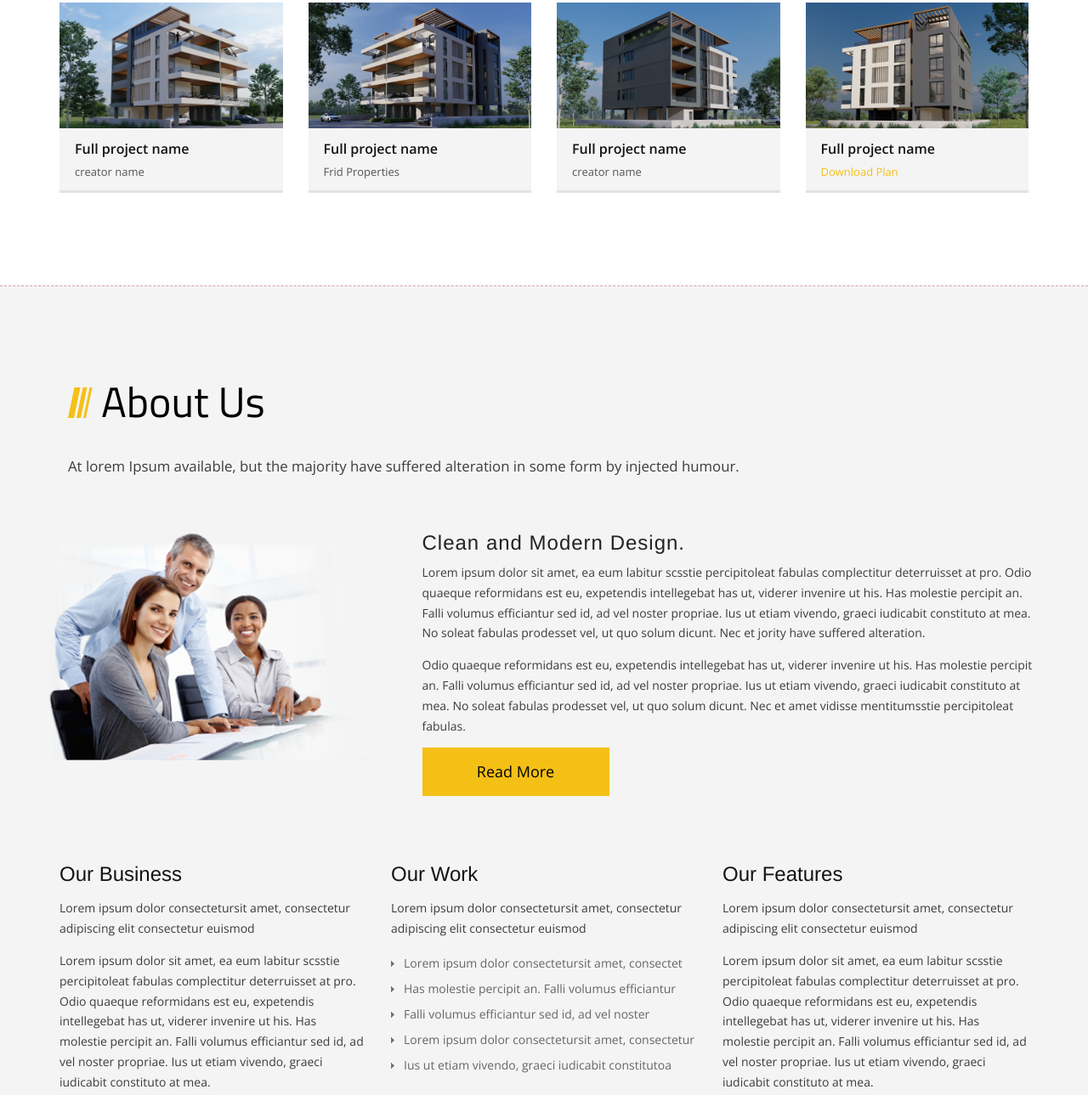
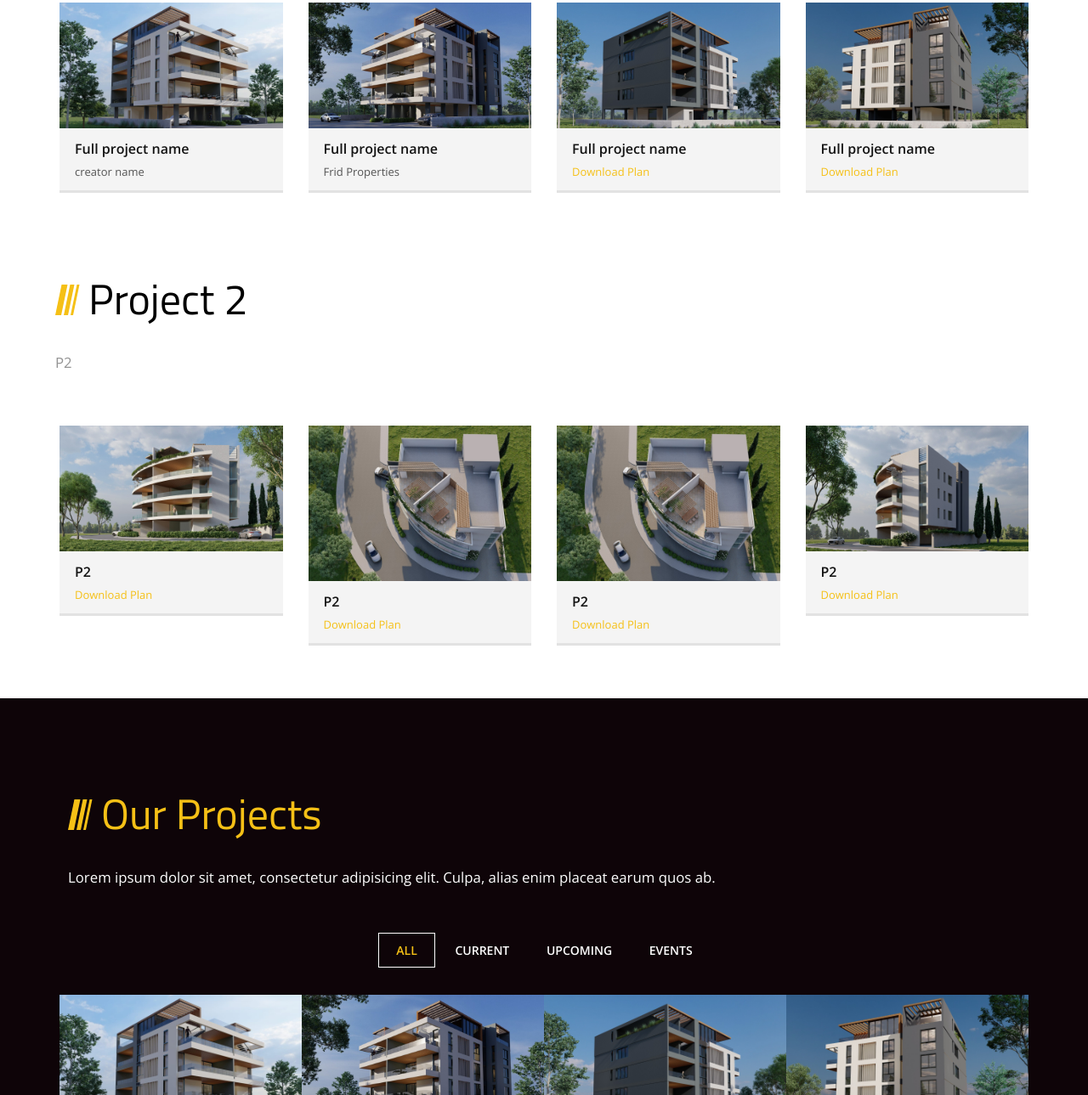
Before and after one commit to snehanathani/fp-responsive, a plain HTML site: page index.html in a window 1280 px wide. Shown: the part 952-2241 px from the top of the page at 85% size. Drawn offline with nearby package versions, Linux system fonts and the light colour scheme.

Commit message:
project changes

```diff
--- a/index.html
+++ b/index.html
@@ -48,8 +48,8 @@
           <ul class="nav navbar-nav" id="mainNav">
             <li class="active" id="firstLink"><a href="#home" class="scroll-link">Home</a></li>
             <li><a href="#upcomingProjects" class="scroll-link">Projects</a></li>
+            <li><a href="#work" class="scroll-link">Plans</a></li>
             <li><a href="#aboutUs" class="scroll-link">About Us</a></li>
-            <li><a href="#work" class="scroll-link">Plans</a></li>
             <li><a href="#contactUs" class="scroll-link">Contact Us</a></li>
           </ul>
         </div>
@@ -146,7 +146,9 @@
               <img src="images/3.jpg">
               <figcaption>
                 <span class="project-details">Full project name</span>
-                <span class="project-creator">creator name</span>
+                <span class="project-creator"><a href="images/Fplans.pdf" download>
+                  Download Plan
+                </a> </span>
               </figcaption>
             </figure>
           </div>
@@ -171,22 +173,23 @@
     </div>
     <br /><br />
     <div class="container">
-      <!--div class="row">
+      <div class="row">
     <div class="heading text-center">
-      <!-- Heading >
-      <h2>Current Projects</h2>
-      <p>At lorem Ipsum available, but the majority have suffered alteration in some form by injected humour.</p>
+      <!-- Heading -->
+      <h2>Project 2</h2>
+      <p>P2</p>
     </div>
 
     <div class="col-md-3 col-sm-6">
 
         <div class="project">
             <figure class="img-responsive">
-                <img src="images/img5.jpg">
+                <img src="images/p1.jpg">
                 <figcaption>
-                    <span class="project-details">Full project name</span>
-                    <span class="project-price"><strong>$100</strong></span>
-                    <span class="project-creator">creator name</span>
+                    <span class="project-details">P2</span>
+                    <span class="project-creator"><a href="images/fplan2.pdf" download>
+                      Download Plan
+                    </a> </span>
                 </figcaption>
             </figure>
         </div>
@@ -195,11 +198,12 @@
     <div class="col-md-3 col-sm-6">
         <div class="project">
             <figure class="img-responsive">
-                <img src="images/img6.jpg">
+                <img src="images/p2.jpg">
                 <figcaption>
-                    <span class="project-details">Full project name</span>
-                    <span class="project-price"><strong>$100</strong></span>
-                    <span class="project-creator">creator name</span>
+                  <span class="project-details">P2</span>
+                  <span class="project-creator"><a href="images/fplan2.pdf" download>
+                    Download Plan
+                  </a> </span>
                 </figcaption>
             </figure>
         </div>
@@ -209,11 +213,12 @@
     <div class="col-md-3 col-sm-6">
         <div class="project">
             <figure class="img-responsive">
-                <img src="images/img7.jpg">
+                <img src="images/p2.jpg">
                 <figcaption>
-                    <span class="project-details">Full project name</span>
-                    <span class="project-price"><strong>$100</strong></span>
-                    <span class="project-creator">creator name</span>
+                  <span class="project-details">P2</span>
+                  <span class="project-creator"><a href="images/fplan2.pdf" download>
+                    Download Plan
+                  </a> </span>
                 </figcaption>
             </figure>
         </div>
@@ -222,81 +227,22 @@
 	    <div class="col-ms-10 col-md-3">
         <div class="project">
             <figure class="img-responsive">
-                <img src="images/img8.jpg">
+                <img src="images/p3.jpg">
                 <figcaption>
-                    <span class="project-details">Full project name</span>
-                    <span class="project-price"><strong>$100</strong></span>
-                    <span class="project-creator">creator name</span>
+                  <span class="project-details">P2</span>
+                  <span class="project-creator"><a href="images/fplan2.pdf" download>
+                    Download Plan
+                  </a> </span>
                 </figcaption>
             </figure>
         </div>
-    </div-->
+    </div>
     </div>
     </div>
 
   </section>
-  <section id="aboutUs">
-    <div class="container">
-      <div class="heading text-center">
-        <!-- Heading -->
-        <h2>About Us</h2>
-        <p>At lorem Ipsum available, but the majority have suffered alteration in some form by injected humour.</p>
-      </div>
-      <div class="row feature design">
-        <div class="area1 columns right">
-          <h3>Clean and Modern Design.</h3>
-          <p>Lorem ipsum dolor sit amet, ea eum labitur scsstie percipitoleat fabulas complectitur deterruisset at pro.
-            Odio quaeque reformidans est eu, expetendis intellegebat has ut, viderer invenire ut his. Has molestie
-            percipit an. Falli volumus efficiantur sed id, ad vel noster propriae. Ius ut etiam vivendo, graeci
-            iudicabit constituto at mea. No soleat fabulas prodesset vel, ut quo solum dicunt.
-            Nec et jority have suffered alteration. </p>
-          <p>Odio quaeque reformidans est eu, expetendis intellegebat has ut, viderer invenire ut his. Has molestie
-            percipit an. Falli volumus efficiantur sed id, ad vel noster propriae. Ius ut etiam vivendo, graeci
-            iudicabit constituto at mea. No soleat fabulas prodesset vel, ut quo solum dicunt.
-            Nec et amet vidisse mentitumsstie percipitoleat fabulas. </p>
-          <a href="#" class="btn">Read More</a>
-        </div>
-        <div class="area2 columns feature-media left"> <img src="images/feature-img-1.png" alt="" width="100%"> </div>
-      </div>
-      <div class="row dataTxt">
-        <div class="col-md-4 col-sm-6">
-          <h4>Our Business</h4>
-          <p>Lorem ipsum dolor consectetursit amet, consectetur adipiscing elit consectetur euismod </p>
-          <p>Lorem ipsum dolor sit amet, ea eum labitur scsstie percipitoleat fabulas complectitur deterruisset at pro.
-            Odio quaeque reformidans est eu, expetendis intellegebat has ut, viderer invenire ut his. Has molestie
-            percipit an. Falli volumus efficiantur sed id, ad vel noster propriae. Ius ut etiam vivendo, graeci
-            iudicabit constituto at mea.</p>
 
-          <br>
-        </div>
 
-        <div class="col-md-4 col-sm-6">
-
-          <h4>Our Work</h4>
-          <p>Lorem ipsum dolor consectetursit amet, consectetur adipiscing elit consectetur euismod </p>
-          <ul class="listArrow">
-            <li>Lorem ipsum dolor consectetursit amet, consectet</li>
-            <li>Has molestie percipit an. Falli volumus efficiantur</li>
-            <li>Falli volumus efficiantur sed id, ad vel noster</li>
-            <li>Lorem ipsum dolor consectetursit amet, consectetur</li>
-            <li>Ius ut etiam vivendo, graeci iudicabit constitutoa</li>
-          </ul>
-        </div>
-
-        <div class="col-md-4 col-sm-6">
-          <h4>Our Features</h4>
-          <p>Lorem ipsum dolor consectetursit amet, consectetur adipiscing elit consectetur euismod </p>
-          <p>Lorem ipsum dolor sit amet, ea eum labitur scsstie percipitoleat fabulas complectitur deterruisset at pro.
-            Odio quaeque reformidans est eu, expetendis intellegebat has ut, viderer invenire ut his. Has molestie
-            percipit an. Falli volumus efficiantur sed id, ad vel noster propriae. Ius ut etiam vivendo, graeci
-            iudicabit constituto at mea.</p>
-
-          <br>
-        </div>
-
-      </div>
-    </div>
-  </section>
 
   <section id="work" class="page-section page">
     <div class="container text-center">
@@ -343,13 +289,71 @@
                   href="images/p3.jpg" class="fancybox"> <img src="images/p3.jpg" alt="">
                   <div class="overlay"> <span>Nullam a ullamcorper diam</span> </div>
                 </a> </li>
-              <li class="item web" style="position: absolute; left: 877px; top: 219px;"> <a href="images/1.jpg"
+              <li class="item web" style="position: absolute; left: 877px; top: 219px;"> <a href="images/p1.jpg"
                   class="fancybox"> <img src="images/1.jpg" alt="">
                   <div class="overlay"> <span>Etiam consequat</span> </div>
                 </a> </li>
             </ul>
           </div>
         </div>
+      </div>
+    </div>
+  </section>
+  <section id="aboutUs">
+    <div class="container">
+      <div class="heading text-center">
+        <!-- Heading -->
+        <h2>About Us</h2>
+        <p>At lorem Ipsum available, but the majority have suffered alteration in some form by injected humour.</p>
+      </div>
+      <div class="row feature design">
+        <div class="area1 columns right">
+          <h3>Clean and Modern Design.</h3>
+          <p>Lorem ipsum dolor sit amet, ea eum labitur scsstie percipitoleat fabulas complectitur deterruisset at pro.
+            Odio quaeque reformidans est eu, expetendis intellegebat has ut, viderer invenire ut his. Has molestie
+            percipit an. Falli volumus efficiantur sed id, ad vel noster propriae. Ius ut etiam vivendo, graeci
+            iudicabit constituto at mea. No soleat fabulas prodesset vel, ut quo solum dicunt.
+            Nec et jority have suffered alteration. </p>
+          <a href="#" class="btn">Read More</a>
+        </div>
+        <div class="area2 columns feature-media left"> <img src="images/feature-img-1.png" alt="" width="100%"> </div>
+      </div>
+      <div class="row dataTxt">
+        <div class="col-md-4 col-sm-6">
+          <h4>Our Business</h4>
+          <p>Lorem ipsum dolor consectetursit amet, consectetur adipiscing elit consectetur euismod </p>
+          <p>Lorem ipsum dolor sit amet, ea eum labitur scsstie percipitoleat fabulas complectitur deterruisset at pro.
+            Odio quaeque reformidans est eu, expetendis intellegebat has ut, viderer invenire ut his. Has molestie
+            percipit an. Falli volumus efficiantur sed id, ad vel noster propriae. Ius ut etiam vivendo, graeci
+            iudicabit constituto at mea.</p>
+
+          <br>
+        </div>
+
+        <div class="col-md-4 col-sm-6">
+
+          <h4>Our Work</h4>
+          <p>Lorem ipsum dolor consectetursit amet, consectetur adipiscing elit consectetur euismod </p>
+          <ul class="listArrow">
+            <li>Lorem ipsum dolor consectetursit amet, consectet</li>
+            <li>Has molestie percipit an. Falli volumus efficiantur</li>
+            <li>Falli volumus efficiantur sed id, ad vel noster</li>
+            <li>Lorem ipsum dolor consectetursit amet, consectetur</li>
+            <li>Ius ut etiam vivendo, graeci iudicabit constitutoa</li>
+          </ul>
+        </div>
+
+        <div class="col-md-4 col-sm-6">
+          <h4>Our Features</h4>
+          <p>Lorem ipsum dolor consectetursit amet, consectetur adipiscing elit consectetur euismod </p>
+          <p>Lorem ipsum dolor sit amet, ea eum labitur scsstie percipitoleat fabulas complectitur deterruisset at pro.
+            Odio quaeque reformidans est eu, expetendis intellegebat has ut, viderer invenire ut his. Has molestie
+            percipit an. Falli volumus efficiantur sed id, ad vel noster propriae. Ius ut etiam vivendo, graeci
+            iudicabit constituto at mea.</p>
+
+          <br>
+        </div>
+
       </div>
     </div>
   </section>
```
Also changed, not shown: 2 other files.
